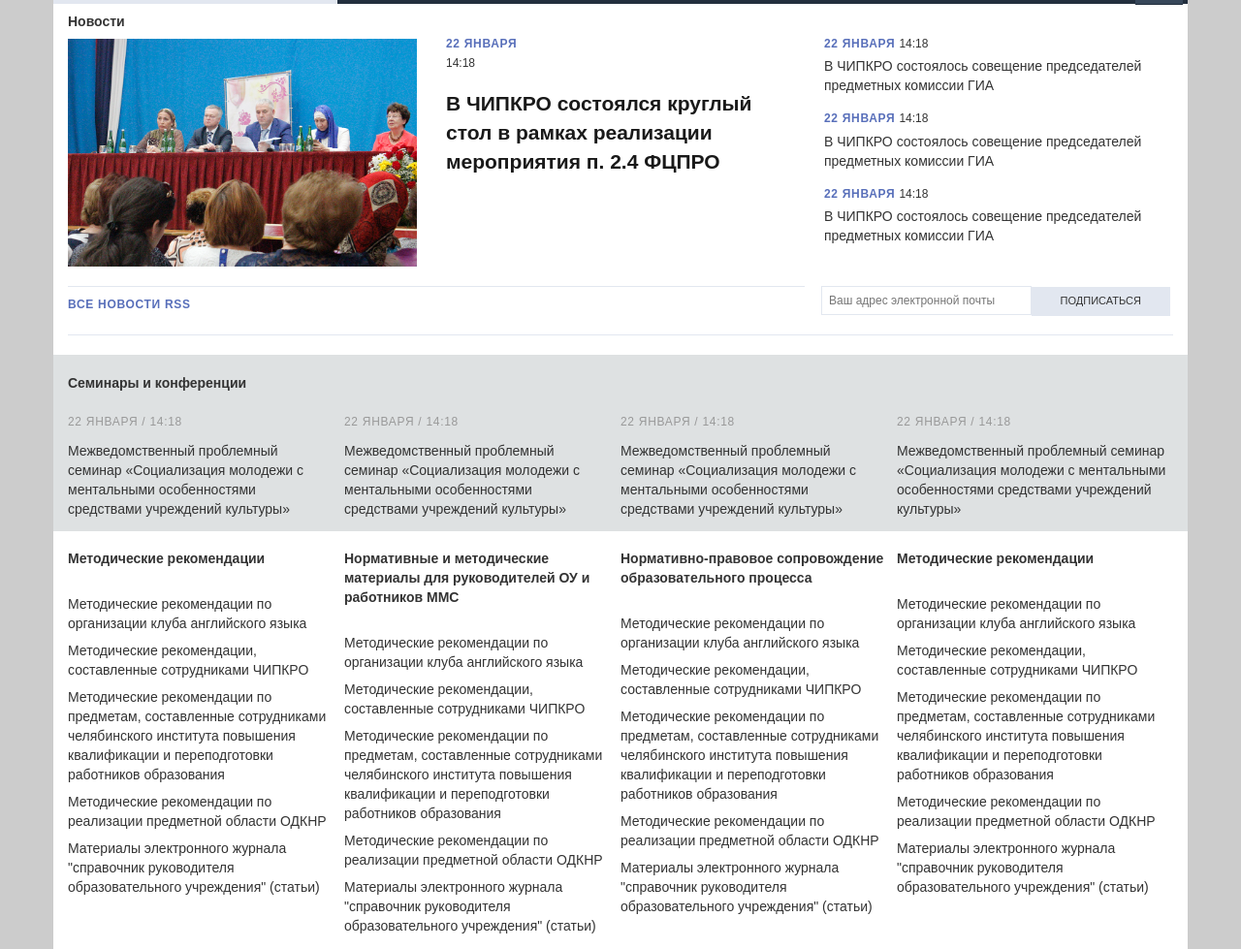
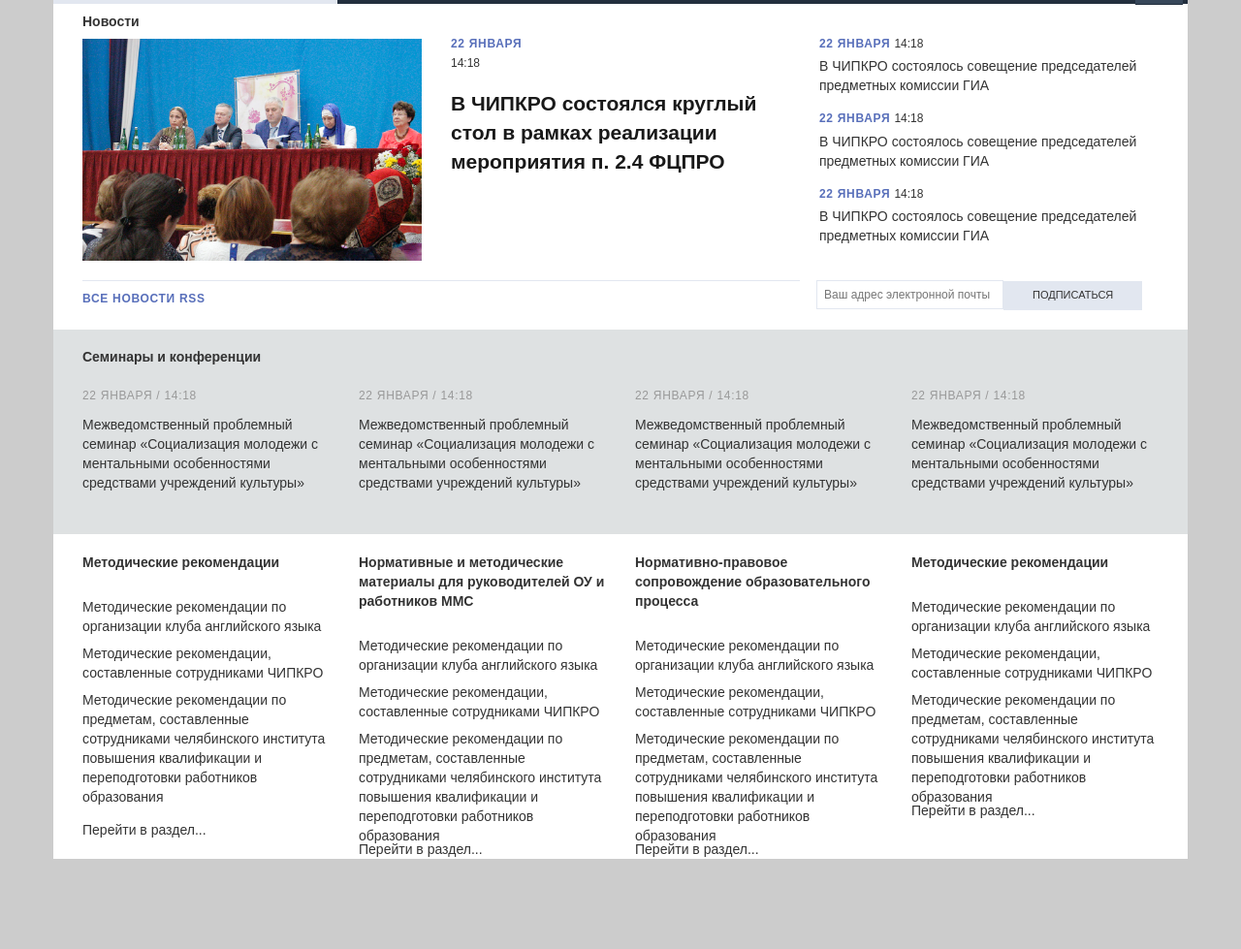
Before and after one commit to Roshar/Roshar.github.io, a plain HTML site: page index.html in a window 1280 px wide. Shown: the part 93-1072 px from the top of the page at 97% size. After the commit the page ends 979 px from the top, so only its background shows below. Drawn offline with Linux system fonts and the light colour scheme.

Commit message:
Feb26 - part4

```diff
--- a/css/main.css
+++ b/css/main.css
@@ -286,7 +286,7 @@ form {
 
 input[type=text].field_inp{
 	min-width:150px;
-	width:60%;
+	width:55%;
 	display:inline-block;
 	height: 30px;
  	color: #999;
@@ -310,21 +310,17 @@ input[type=text].field_inp{
 	background: #c0cbdf;;
 }
 
-.separator{
-	padding:0;
-	overflow:hidden;
-	height:51px;
-	border-bottom:1px solid #e2e7f0;
-}
 /*seminars and conference
 ///////////////////////////////////////////////////
 */
 .conference{
 	background-color:#dee1e2;
+	padding-bottom: 30px;
 }
-.conf{
-	padding-left:0;
+.conference h4{
+	padding-left: 15px;
 }
+
 .b-article__date{
    font-size: 12px;
    text-transform: uppercase;
@@ -340,8 +336,11 @@ input[type=text].field_inp{
 /*content documents
 //////////////////////////////////////////////////
 */
+.doc_content{
+	position: relative;
+}
 .doc_list{
-	padding: 0;
+
 }
 .doc_list ul{
 	list-style-type: none;
@@ -356,6 +355,11 @@ input[type=text].field_inp{
 }
 .doc_list a:hover{
 	color:#337ab7;
+}
+.doc_list_link{
+	position: absolute;
+	bottom: 0;
+
 }
 
 @media ( max-width:1199px){
@@ -438,10 +442,10 @@ input[type=text].field_inp{
 }
 
 }
-/*@media (max-width:705px) {
+@media (max-width:705px) {
 	input[type=text].field_inp{
-		width:63%;
-	}*/
+		width:100%;
+	}
 }
 @media (max-width: 599px) {
 	.social{
--- a/index.html
+++ b/index.html
@@ -75,6 +75,7 @@
 </div>
 <div class="container news-slide">
 	<div class="row">
+		<div class="col-md-12">
 			<div class="col-md-4">
 				<h4>Новости</h4>
 				<div class="main-img">
@@ -89,8 +90,10 @@
 				<div class="arrows">
 
 				</div>
-				<h2><a href="#">В ЧИПКРО состоялся круглый стол в рамках реализации
-мероприятия п. 2.4 ФЦПРО</a>
+				<h2>
+					<a href="#">В ЧИПКРО состоялся круглый стол в рамках реализации
+					мероприятия п. 2.4 ФЦПРО
+					</a>
 				</h2>
 			</div>
 			<div class="col-md-4 short_news">
@@ -126,10 +129,12 @@
 			</div>
 		</div>
 	</div>
+
+</div>
 <div class="container">
 	<div class="row">
 			<div class="col-md-12 subscribe_main">
-				<div class="col-md-12 separator">
+				<div class="col-md-12">
 						<div class="col-md-8 subscribe_a">
 							<a href="#">все новости</a>
 							<a href="#">RSS</a>
@@ -205,13 +210,8 @@
 					<li>
 						<a href="#">Методические рекомендации по предметам, составленные сотрудниками челябинского института повышения квалификации и переподготовки работников образования</a>
 					</li>
-					<li>
-						<a href="#">Методические рекомендации по реализации предметной области ОДКНР</a>
-					</li>
-					<li>
-						<a href="#">Материалы электронного журнала "справочник руководителя образовательного учреждения" (статьи)</a>
-					</li>
 				</ul>
+				<a href="">Перейти в раздел...</a>
 			</div>
 			<div class="col-md-3 doc_list">
 				<h4>Нормативные и методические материалы для руководителей ОУ и работников ММС</h4>
@@ -226,13 +226,10 @@
 					<li>
 						<a href="#">Методические рекомендации по предметам, составленные сотрудниками челябинского института повышения квалификации и переподготовки работников образования</a>
 					</li>
-					<li>
-						<a href="#">Методические рекомендации по реализации предметной области ОДКНР</a>
-					</li>
-					<li>
-						<a href="#">Материалы электронного журнала "справочник руководителя образовательного учреждения" (статьи)</a>
-					</li>
 				</ul>
+				<div class="doc_list_link">
+					<a href="">Перейти в раздел...</a>
+				</div>
 			</div>
 			<div class="col-md-3 doc_list">
 				<h4>Нормативно-правовое сопровождение образовательного процесса
@@ -248,13 +245,10 @@
 					<li>
 						<a href="#">Методические рекомендации по предметам, составленные сотрудниками челябинского института повышения квалификации и переподготовки работников образования</a>
 					</li>
-					<li>
-						<a href="#">Методические рекомендации по реализации предметной области ОДКНР</a>
-					</li>
-					<li>
-						<a href="#">Материалы электронного журнала "справочник руководителя образовательного учреждения" (статьи)</a>
-					</li>
 				</ul>
+				<div class="doc_list_link">
+					<a href="">Перейти в раздел...</a>
+				</div>
 			</div>
 			<div class="col-md-3 doc_list">
 				<h4>Методические рекомендации</h4>
@@ -269,13 +263,10 @@
 					<li>
 						<a href="#">Методические рекомендации по предметам, составленные сотрудниками челябинского института повышения квалификации и переподготовки работников образования</a>
 					</li>
-					<li>
-						<a href="#">Методические рекомендации по реализации предметной области ОДКНР</a>
-					</li>
-					<li>
-						<a href="#">Материалы электронного журнала "справочник руководителя образовательного учреждения" (статьи)</a>
-					</li>
 				</ul>
+				<div class="doc_list_link">
+					<a href="">Перейти в раздел...</a>
+				</div>
 			</div>
 		</div>
 	</div>
```
Lines whose indentation alone changed are shown as unchanged.
